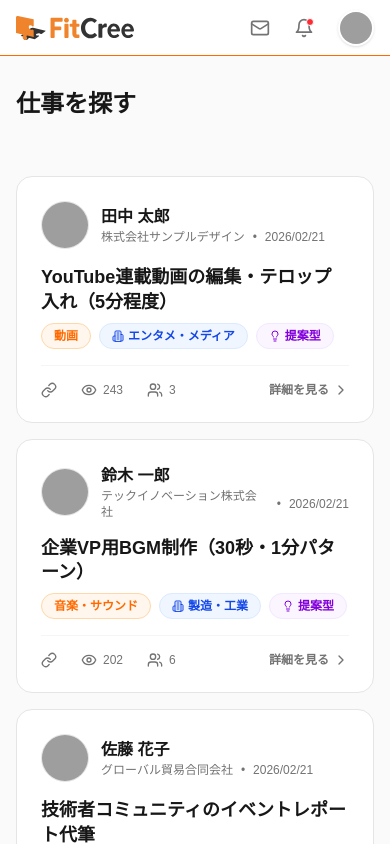
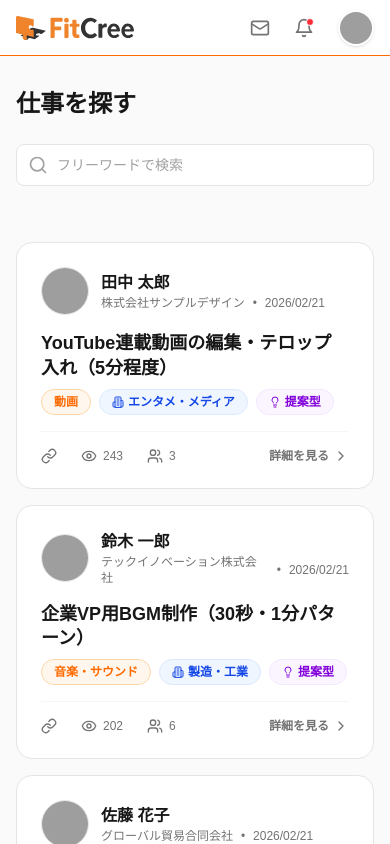
Before and after one commit to FitCree/fitcree-design, a Next.js app in the folder fitcree-design-app/: page /creator/search in a window 390 px wide. Shown: the top 844 px of the page. Built offline with nearby package versions, Linux system fonts and the light colour scheme; grey boxes are pictures that could not be loaded.

Commit message:
案件検索ページ：検索窓追加、エラー解消、sticky追加

```diff
--- a/fitcree-design-app/src/app/creator/(with-header)/search/page.tsx
+++ b/fitcree-design-app/src/app/creator/(with-header)/search/page.tsx
@@ -1,6 +1,6 @@
 'use client';
 
-import React, { useState, useMemo } from 'react';
+import React, { useState, useMemo, useEffect } from 'react';
 import {
   Heart,
   MapPin,
@@ -15,7 +15,8 @@ import {
   Timer,
   Eye,
   HelpCircle,
-  Users
+  Users,
+  Search
 } from 'lucide-react';
 import { useRouter } from 'next/navigation';
 import { INDUSTRIES, REQUEST_CATEGORIES } from '@/data/master-data';
@@ -114,22 +115,43 @@ const createJobData = (): JobCardData[] => {
 
 export default function SearchPage() {
   const router = useRouter();
-  // 初期データを生成（本来はuseEffectやServer Componentで取得）
-  const [jobs, setJobs] = useState<JobCardData[]>(() => createJobData());
+  // 初期データを空で初期化
+  const [jobs, setJobs] = useState<JobCardData[]>([]);
+
+  // マウント後にデータを生成してセット（hydration error対策）
+  useEffect(() => {
+    setJobs(createJobData());
+  }, []);
 
   const [sortOpen, setSortOpen] = useState(false);
   const [activeSort, setActiveSort] = useState("新着順");
 
   // フィルタ状態
+  const [searchQuery, setSearchQuery] = useState('');
   const [selectedIndustries, setSelectedIndustries] = useState<string[]>([]);
 
   // フィルタリング処理
   const filteredJobs = useMemo(() => {
-    if (selectedIndustries.length === 0) return jobs;
-    return jobs.filter(job =>
-      job.industries.some(ind => selectedIndustries.includes(ind))
-    );
-  }, [jobs, selectedIndustries]);
+    let filtered = jobs;
+
+    // 業種フィルタ
+    if (selectedIndustries.length > 0) {
+      filtered = filtered.filter(job =>
+        job.industries.some(ind => selectedIndustries.includes(ind))
+      );
+    }
+
+    // キーワード検索
+    if (searchQuery.trim() !== '') {
+      const query = searchQuery.toLowerCase();
+      filtered = filtered.filter(job =>
+        job.title.toLowerCase().includes(query) ||
+        job.description.toLowerCase().includes(query)
+      );
+    }
+
+    return filtered;
+  }, [jobs, selectedIndustries, searchQuery]);
 
   // ソート処理
   const sortedJobs = useMemo(() => {
@@ -168,8 +190,22 @@ export default function SearchPage() {
       <div className="max-w-6xl mx-auto flex flex-col md:flex-row gap-8">
 
         {/* 左サイドバー */}
-        <aside className="w-full md:w-64 flex-shrink-0 space-y-6">
+        <aside className="w-full md:w-64 flex-shrink-0 md:sticky md:top-20 h-fit space-y-6">
           <h1 className="text-2xl font-bold text-neutral-900 mb-6">仕事を探す</h1>
+
+          {/* 検索窓 */}
+          <div className="relative group">
+            <div className="absolute inset-y-0 left-0 pl-3 flex items-center pointer-events-none">
+              <Search className="h-5 w-5 text-neutral-400 group-focus-within:text-orange-500 transition-colors" />
+            </div>
+            <input
+              type="text"
+              placeholder="フリーワードで検索"
+              value={searchQuery}
+              onChange={(e) => setSearchQuery(e.target.value)}
+              className="block w-full pl-10 pr-3 py-2.5 bg-white border border-neutral-200 rounded-lg focus:ring-2 focus:ring-orange-500/20 focus:border-orange-500 text-sm placeholder-neutral-400 transition-all outline-none"
+            />
+          </div>
 
           {/* <div className="relative">
             <button
@@ -350,16 +386,16 @@ export default function SearchPage() {
                     </button>
 
                     {/* 閲覧数 */}
-                    <div className="flex items-center gap-1.5 text-neutral-500">
+                    <p className="flex items-center gap-1.5 text-neutral-500">
                       <Eye className="w-4 h-4" />
                       <span className="text-xs font-medium">{job.views} <span className="hidden sm:inline">views</span></span>
-                    </div>
+                    </p>
 
                     {/* 検討中 */}
-                    <div className="flex items-center gap-1.5 text-neutral-500">
+                    <p className="flex items-center gap-1.5 text-neutral-500">
                       <Users className="w-4 h-4" />
                       <span className="text-xs font-medium">{job.considering} <span className="hidden sm:inline">人が検討中</span></span>
-                    </div>
+                    </p>
                   </div>
 
                   <div className="flex items-center gap-1 text-xs font-bold text-neutral-500 group-hover:text-orange-500 transition-colors">
```
